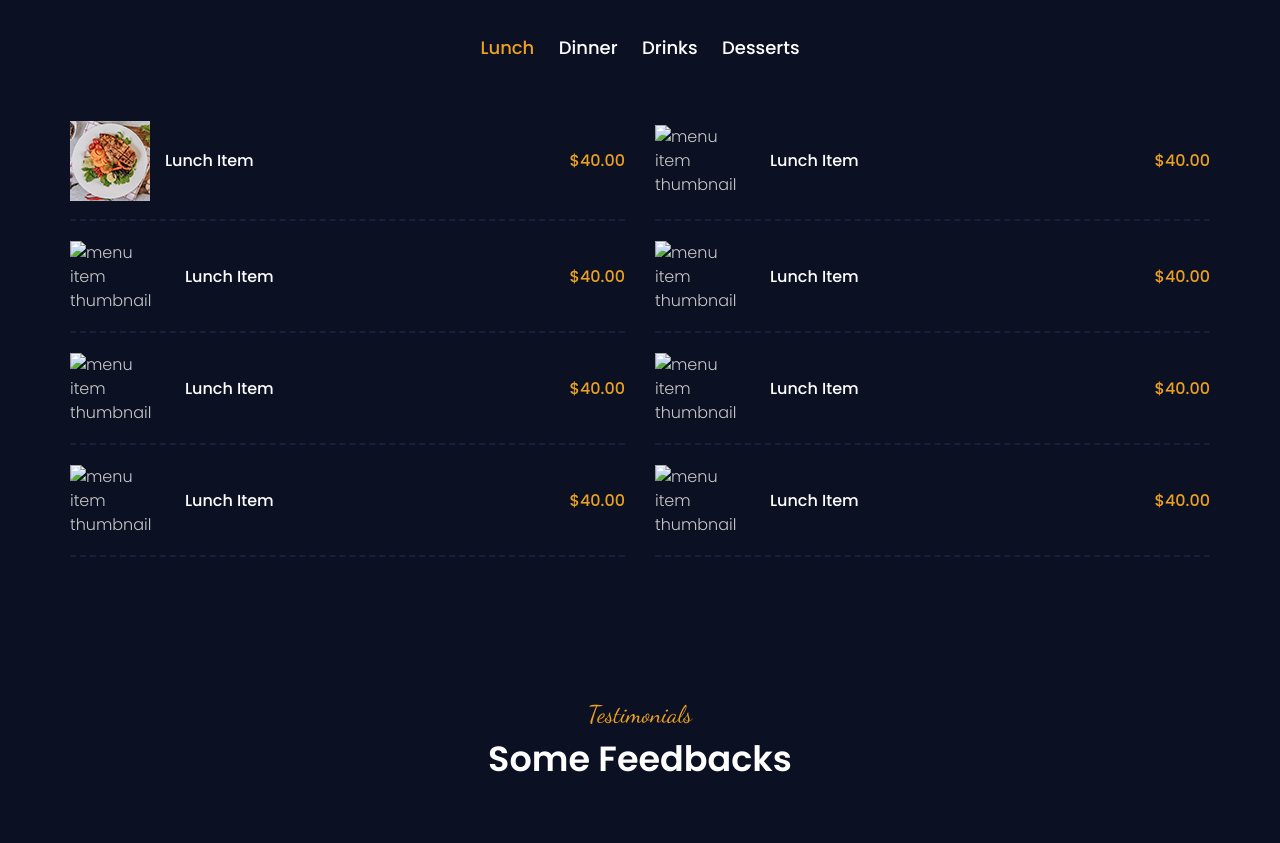
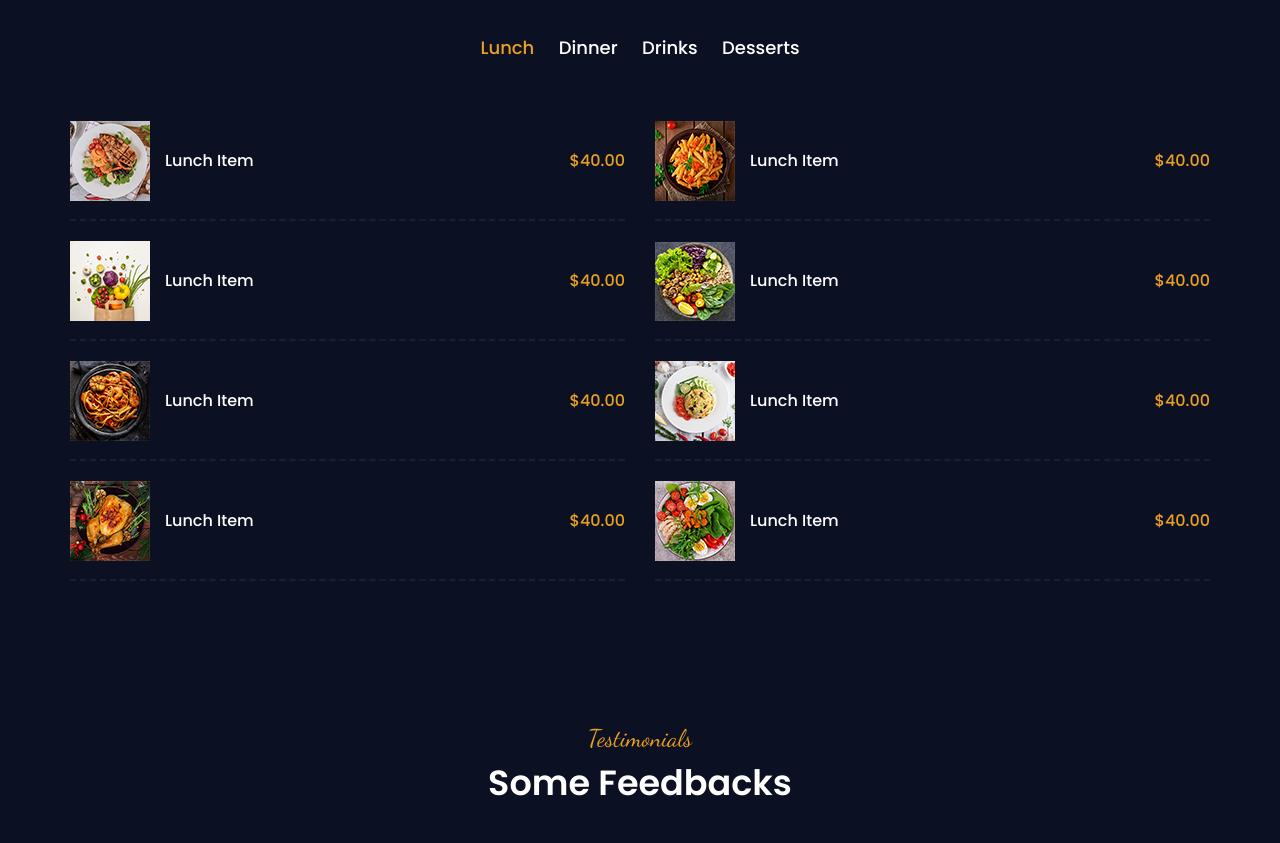
Before and after one commit to franzdacara/Dine-Our-Restaurant, a plain HTML site: page index.html in a window 1280 px wide. Shown: the part 1700-2543 px from the top of the page. Drawn offline with Linux system fonts and the light colour scheme.

Commit message:
Update index.html

```diff
--- a/index.html
+++ b/index.html
@@ -126,7 +126,7 @@
                 </div>
                 <div class="menu-item">
                     <div class="menu-item-title">
-                        <img src="img/menu/2.jpg" alt="menu item thumbnail">
+                        <img src="img/menu/Lunch/2.jpg" alt="menu item thumbnail">
                         <h3>lunch item</h3>
                     </div>
                     <div class="menu-item-price">
@@ -135,7 +135,7 @@
                 </div>
                 <div class="menu-item">
                     <div class="menu-item-title">
-                        <img src="img/menu/3.jpg" alt="menu item thumbnail">
+                        <img src="img/menu/Lunch/3.jpg" alt="menu item thumbnail">
                         <h3>lunch item</h3>
                     </div>
                     <div class="menu-item-price">
@@ -144,7 +144,7 @@
                 </div>
                 <div class="menu-item">
                     <div class="menu-item-title">
-                        <img src="img/menu/4.jpg" alt="menu item thumbnail">
+                        <img src="img/menu/Lunch/4.jpg" alt="menu item thumbnail">
                         <h3>lunch item</h3>
                     </div>
                     <div class="menu-item-price">
@@ -153,7 +153,7 @@
                 </div>
                 <div class="menu-item">
                     <div class="menu-item-title">
-                        <img src="img/menu/5.jpg" alt="menu item thumbnail">
+                        <img src="img/menu/Lunch/5.jpg" alt="menu item thumbnail">
                         <h3>lunch item</h3>
                     </div>
                     <div class="menu-item-price">
@@ -162,7 +162,7 @@
                 </div>
                 <div class="menu-item">
                     <div class="menu-item-title">
-                        <img src="img/menu/6.jpg" alt="menu item thumbnail">
+                        <img src="img/menu/Lunch/6.jpg" alt="menu item thumbnail">
                         <h3>lunch item</h3>
                     </div>
                     <div class="menu-item-price">
@@ -171,7 +171,7 @@
                 </div>
                 <div class="menu-item">
                     <div class="menu-item-title">
-                        <img src="img/menu/7.jpg" alt="menu item thumbnail">
+                        <img src="img/menu/Lunch/7.jpg" alt="menu item thumbnail">
                         <h3>lunch item</h3>
                     </div>
                     <div class="menu-item-price">
@@ -180,7 +180,7 @@
                 </div>
                 <div class="menu-item">
                     <div class="menu-item-title">
-                        <img src="img/menu/8.jpg" alt="menu item thumbnail">
+                        <img src="img/menu/Lunch/8.jpg" alt="menu item thumbnail">
                         <h3>lunch item</h3>
                     </div>
                     <div class="menu-item-price">
@@ -191,7 +191,7 @@
             <div class="row menu-tab-content" id="dinner">
                 <div class="menu-item">
                     <div class="menu-item-title">
-                        <img src="img/menu/1.jpg" alt="menu item thumbnail">
+                        <img src="img/menu/Lunch/8.jpg" alt="menu item thumbnail">
                         <h3>dinner item</h3>
                     </div>
                     <div class="menu-item-price">
```
